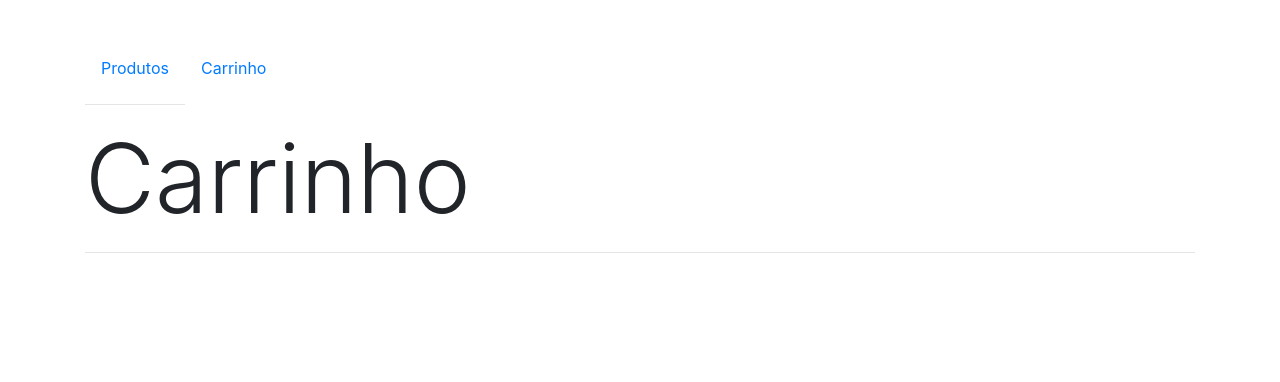
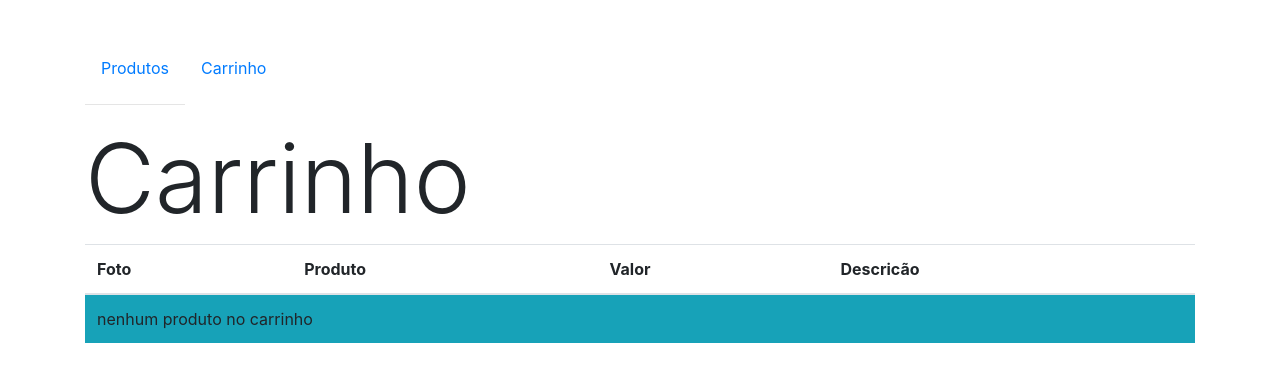
Before and after one commit to mhaxc/carrinho, a PHP site: page /carrinho in a window 1280 px wide. Shown: the top 382 px of the page. Run offline with PHP 8.4, Linux system fonts and the light colour scheme; some libraries are stand-ins or nearby versions.

Commit message:
primeiro commit

```diff
--- a/carrinho.php
+++ b/carrinho.php
@@ -1,3 +1,6 @@
+<?php include "carrinho/funcoes.php" ?>
+
+
 <!DOCTYPE html>
 <html lang="pt-br">
 <head>
@@ -30,7 +33,73 @@
     </ul>
 
 <h1 class="display-1">Carrinho</h1>
-    <hr><br>
+ <table class="table table-hover table-striped">
+<thead>
+<tr>
+    <th>Foto</th>
+    <th>Produto</th>
+    <th>Valor</th>
+    <th>Descricão</th>
+
+</tr>
+
+</thead>
+<tbody>
+<?php
+$carrinho = getCarrinho();
+    if(is_null($carrinho)||count($carrinho) == 0):?>
+<tr>
+  <td colspan="4" class="bg-info">
+      nenhum produto no carrinho
+  </td>
+
+</tr>
+<?php else:
+    foreach ($carrinho as $item):
+?>
+<tr>
+    <td><img src="<?php echo $item['foto']?>" alt="" width="40" ></td>
+    <td><h5><?php echo $item['produto']?></h5>
+       <small><?php echo($item)['descricao']?> </small>
+    </td>
+    <td>R$<?php echo number_format($item['preco'],2,",",".")?></td>
+
+    <td>
+        <a href="gerenciar_carrinho.php?acao=excluir&id=<?php echo $item['id']?>"class="btn btn-danger">excluir<i class="fa fa-trash"></i></a>
+    </td>
+</tr>
+<?php
+    endforeach;
+endif;
+?>
+     <?php if(count($carrinho) > 0): ?>
+            <tfoot>
+                 <tr>
+                     <td colspan="2" class="text-right">
+                         Total
+                     </td>
+                     <td>
+                         R$<?php $total = calculaTotal();echo number_format($total,2,",",".")?>
+                     </td>
+                 </tr>
+                 <tr>
+                     <td colspan="2" class="text-right">
+                        Desconto
+                     </td>
+                        <td colspan="2">
+                         <form action="gerenciar_carrinho.php">
+                             <input type="hidden" value="aplicar_desconto" name="acao">
+                             <input type="text" name="desconto" class="form-control" style="width: 100px;">
+                         </form>
+                     </td>
+                 </tr>
+
+             </tfoot>
+    <?php endif;?>
+
+     </tbody>
+
+ </table>
 
 
 </div>
--- /dev/null
+++ b/carrinho/funcoes.php
@@ -0,0 +1,70 @@
+<?php
+declare(strict_types=1);
+if(session_status() == PHP_SESSION_NONE){
+   session_start();
+}
+include "database/conexao.php";
+include "database/consultas.php";
+
+$acoes_permitidas =[
+    'adicionar',
+     'excluir'
+];
+
+function validaAcaoCarrinho(string $acao):bool {
+    global $acoes_permitidas;
+    if(in_array($acao,$acoes_permitidas)){
+        return true;
+    }
+    return false;
+}
+
+function  adicionarProdutoCarrinho(array $produto):bool{
+    if(!existeProduto((int)$produto['id'])) {
+        $_SESSION['carrinho'][]= $produto;
+        return true;
+    }
+    return false;
+}
+
+function existeProduto(int $id):bool {
+    if (isset($_SESSION ['carrinho'])&& count($_SESSION['carrinho'])>0){
+        foreach ($_SESSION['carrinho']as $item){
+            if($item['id']==$id){
+                return true;
+            }
+        }
+    }
+
+    return false;
+
+}
+function getCarrinho(): ?array {
+    return $_SESSION['carrinho']??null;
+
+}
+
+function excluirProdutoCarrinho(int $id): bool {
+    if (isset($_SESSION ['carrinho'])&& count($_SESSION['carrinho'])> 0){
+        foreach ($_SESSION['carrinho']as $i=> $item){
+            if($item['id'] == $id){
+                unset($_SESSION['carrinho'][$i]);
+                return true;
+            }
+        }
+    }
+
+    return false;
+
+}
+
+function calculaTotal():float {
+  $total = .0;
+    if (isset($_SESSION ['carrinho'])&& count($_SESSION['carrinho'])> 0) {
+        foreach ($_SESSION['carrinho'] as $i => $item) {
+        $total += $item['preco'];
+        }
+    }
+    return $total;
+
+}
--- a/database/carrinho/funcoes.php
+++ /dev/null
@@ -1,2 +0,0 @@
-<?php
-declare(strict_types=1);
--- a/database/consultas.php
+++ b/database/consultas.php
@@ -7,8 +7,8 @@ declare(strict_types=1);
   $sql = "select * from produtos";
         $result = mysqli_query($conn,$sql);
 
-        $retorno=[];
-        while ($row=mysqli_fetch_assoc($result)){
+        $retorno =[];
+            while ($row=mysqli_fetch_assoc($result)){
             $retorno[]= $row;
         }
         return $retorno;
```
Also changed, not shown: gerenciar_carrinho.php (+29 -0 lines), index.php (+6 -4 lines), 1 other file.
